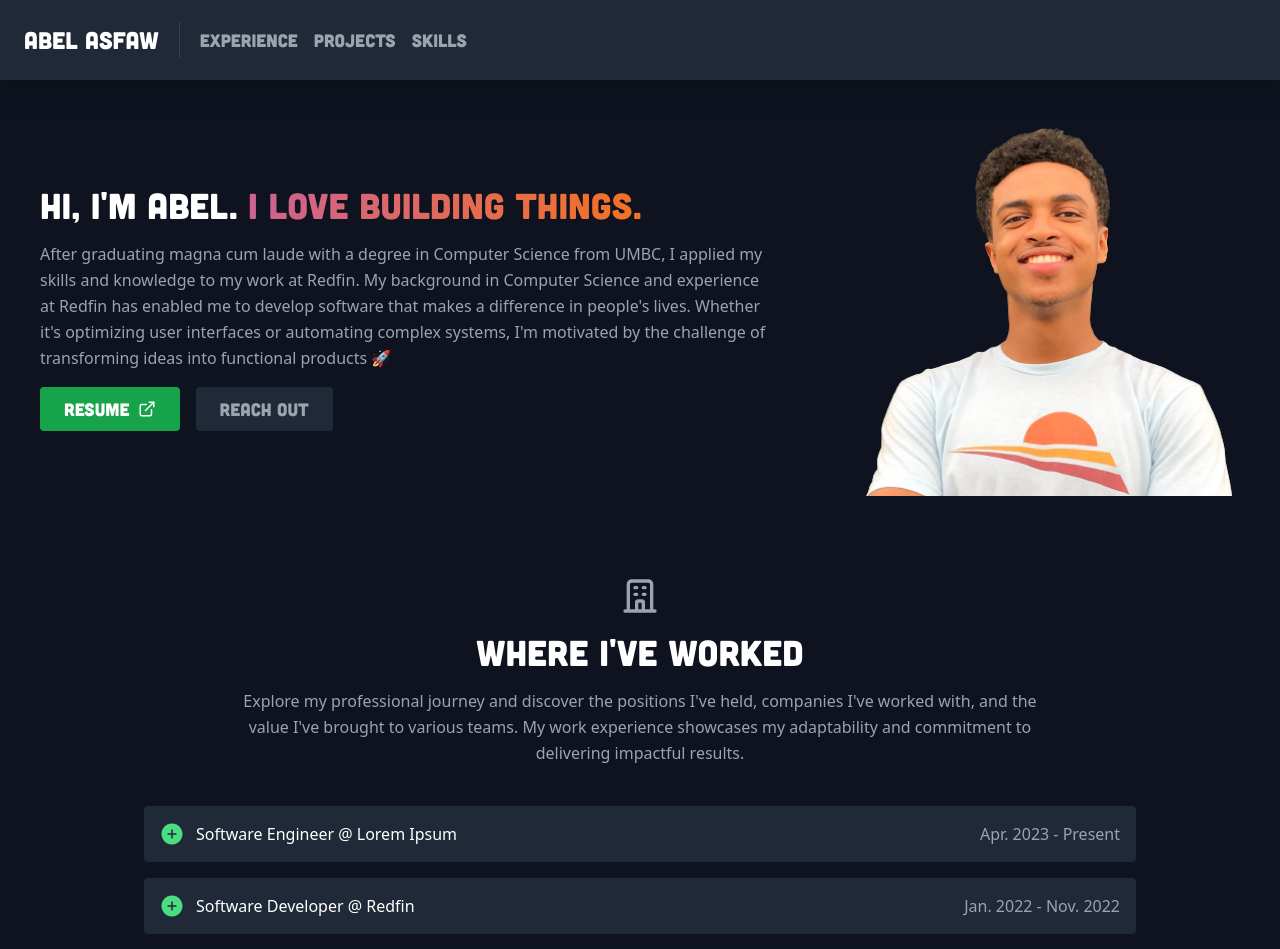
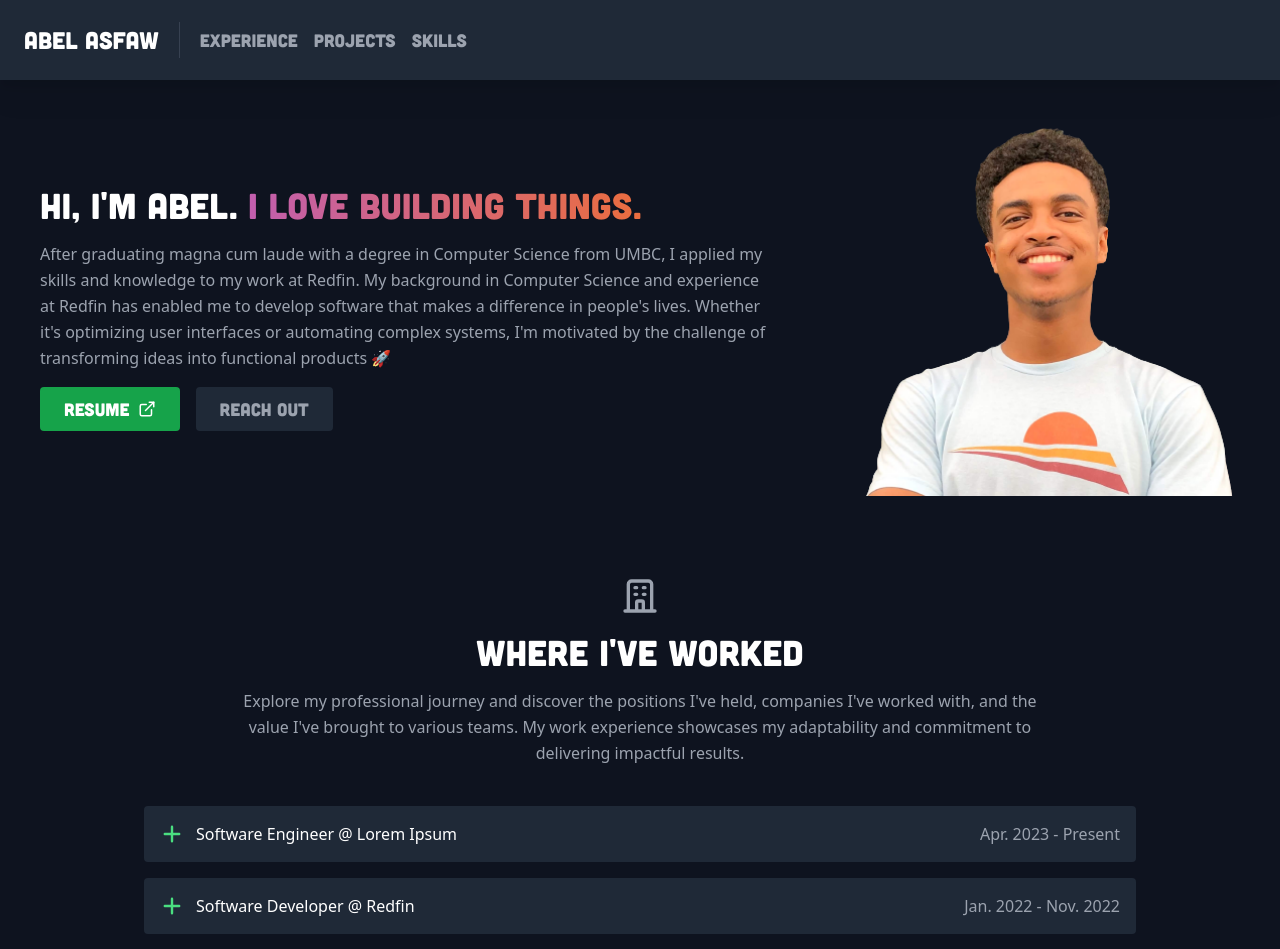
Before and after one commit to abel-asfaw/personal-website, a React (Vite) app: page / in a window 1280 px wide. Shown: the top 949 px of the page. Built offline with nearby package versions, Linux system fonts and the light colour scheme.

Commit message:
refactor: update plus/minus icon, reorder project title/subtitle, update gradient animation

```diff
--- a/src/components/Projects.jsx
+++ b/src/components/Projects.jsx
@@ -28,12 +28,12 @@ export default function Projects() {
                                 src={project.image}
                             />
                             <div className="z-9 relative w-full border-4 border-gray-800 bg-gray-900 px-8 py-10 opacity-90 duration-150 ease-in hover:opacity-100 sm:opacity-0">
-                                <h2 className="mb-1 text-sm font-medium tracking-widest text-green-400">
+                                <h1 className="mb-1 text-lg font-medium text-white">
+                                    {project.title}
+                                </h1>
+                                <h2 className="mb-3 text-sm font-medium tracking-widest text-green-400">
                                     {project.subtitle}
                                 </h2>
-                                <h1 className="mb-3 text-lg font-medium text-white">
-                                    {project.title}
-                                </h1>
                                 <p className="leading-relaxed">
                                     {project.description}
                                 </p>
--- a/src/components/Skills.jsx
+++ b/src/components/Skills.jsx
@@ -16,11 +16,11 @@ export default function Skills() {
             <div className="-mx-2 flex flex-wrap sm:mx-auto sm:mb-2 lg:w-4/5">
                 {Object.entries(skills).map(([skill, icon]) => (
                     <div key={skill} className="w-full p-2 xs:w-1/2">
-                        <div className="flex h-full items-center gap-3 rounded bg-gray-800 px-3 py-4 sm:gap-4 sm:px-4">
+                        <div className="flex h-full items-center gap-4 rounded bg-gray-800 p-4">
                             <span className="[&>*]:h-6 [&>*]:w-6 [&>*]:text-green-400">
                                 {icon}
                             </span>
-                            <span className="font-mono font-medium text-white">
+                            <span className="font-mono text-sm text-white sm:text-base">
                                 {skill}
                             </span>
                         </div>
--- a/src/components/common/Accordion.jsx
+++ b/src/components/common/Accordion.jsx
@@ -1,5 +1,5 @@
 import { useState } from 'react';
-import { AiFillPlusCircle, AiFillMinusCircle } from 'react-icons/ai';
+import { HiPlus, HiMinus } from 'react-icons/hi';
 import Button from './Button';
 import classNames from 'classnames';
 
@@ -20,7 +20,7 @@ export default function Accordion({ items }) {
         );
         const icon = (
             <span className="[&>*]:h-6 [&>*]:w-6">
-                {isExpanded ? <AiFillMinusCircle /> : <AiFillPlusCircle />}
+                {isExpanded ? <HiMinus /> : <HiPlus />}
             </span>
         );
 
@@ -38,7 +38,7 @@ export default function Accordion({ items }) {
                 {isExpanded && (
                     <div className="mb-4 flex h-full flex-wrap rounded border-2 border-gray-800 bg-gray-900 p-4 text-white">
                         <span>{item.description}</span>
-                        {item.skills.length !== 0 && (
+                        {!!item.skills.length && (
                             <span className="mt-2 flex flex-wrap gap-2">
                                 {item.skills.map((skill, index) => (
                                     <Button
--- a/tailwind.config.cjs
+++ b/tailwind.config.cjs
@@ -27,7 +27,7 @@ module.exports = {
                 },
             },
             animation: {
-                wave: 'wave 5s alternate infinite',
+                wave: 'wave 5s alternate ease-in-out infinite',
             },
         },
     },
```
Also changed, not shown: 1 other file (tests, documents, lock files or other folders).
